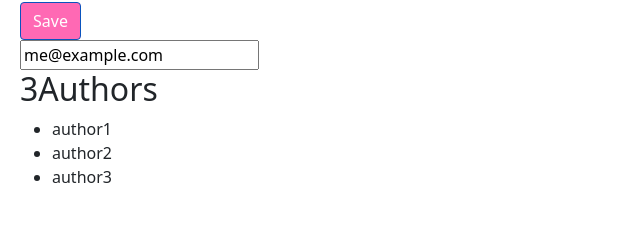
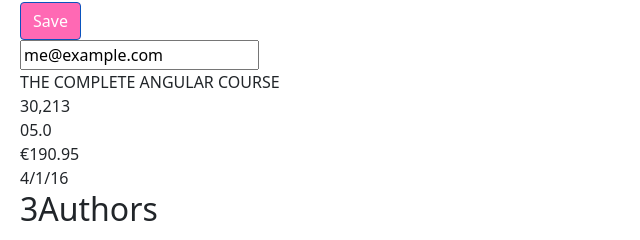
Before and after one commit to holhar/getting2know-angular, an Angular app: page / in a window 1280 px wide. Shown: the part 346-586 px from the top of the page, without its empty margins (0-640 px from the left). Built offline with nearby package versions, Linux system fonts and the light colour scheme.

Commit message:
Add Pipe examples for formatting data

```diff
--- a/src/app/app.component.html
+++ b/src/app/app.component.html
@@ -1,3 +1,4 @@
 <h1>Angular</h1>
 <courses></courses>
+<course></course>
 <authors></authors>
--- a/src/app/course/course.component.html
+++ b/src/app/course/course.component.html
@@ -1 +1,7 @@
-<p>course works!</p>
+<div>
+    {{ title | uppercase}} <br/>
+    {{ students | number }} <br/>
+    {{ rating | number:'2.1-1' }} <br/>
+    {{ price | currency:'EUR':true:'3.2-2' }} <br/>
+    {{ releaseDate | date:'shortDate' }} <br/>
+</div>
--- a/src/app/course/course.component.ts
+++ b/src/app/course/course.component.ts
@@ -1,11 +1,16 @@
 import { Component, OnInit } from '@angular/core';
 
 @Component({
-  selector: 'app-course',
+  selector: 'course',
   templateUrl: './course.component.html',
   styleUrls: ['./course.component.css']
 })
 export class CourseComponent implements OnInit {
+  title = "The complete Angular course";
+  rating = 4.9745;
+  students = 30213;
+  price = 190.95;
+  releaseDate = new Date(2016, 3, 1);
 
   constructor() { }
 
```
